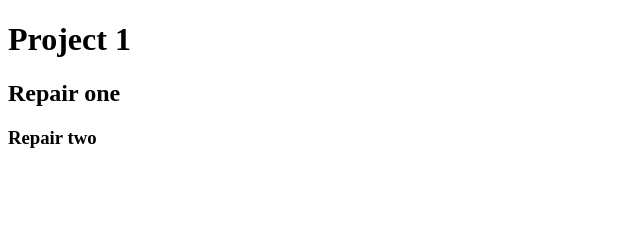
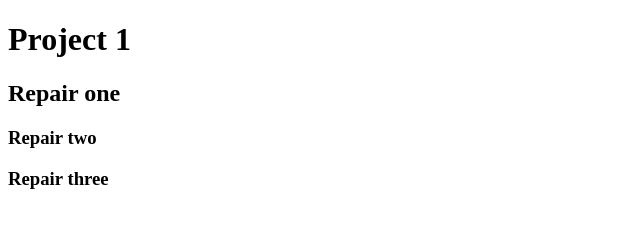
Before and after one commit to trungtdhe194013/project1, a plain HTML site: page index.html in a window 1280 px wide. Shown: the whole page, without its empty margins (0-640 px from the left). Drawn offline with Linux system fonts and the light colour scheme.

Commit message:
Repair three

```diff
--- a/index.html
+++ b/index.html
@@ -9,5 +9,6 @@
     <h1>Project 1</h1>
     <h2>Repair one</h2>
     <h3>Repair two</h3>
+    <h3>Repair three</h3>
   </body>
 </html>
```
